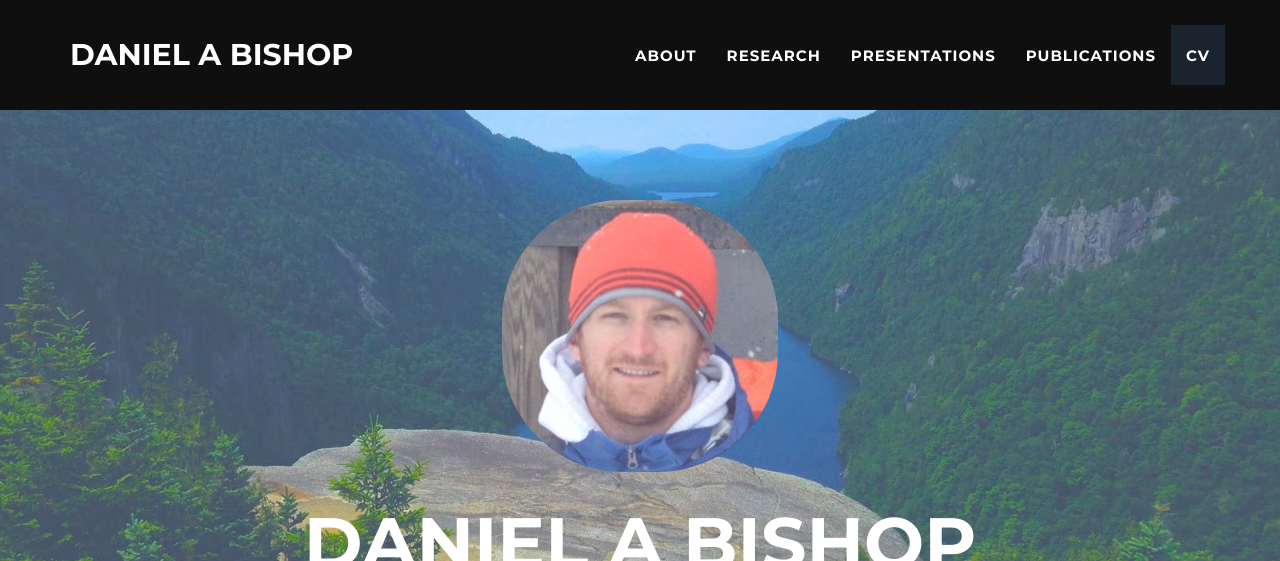
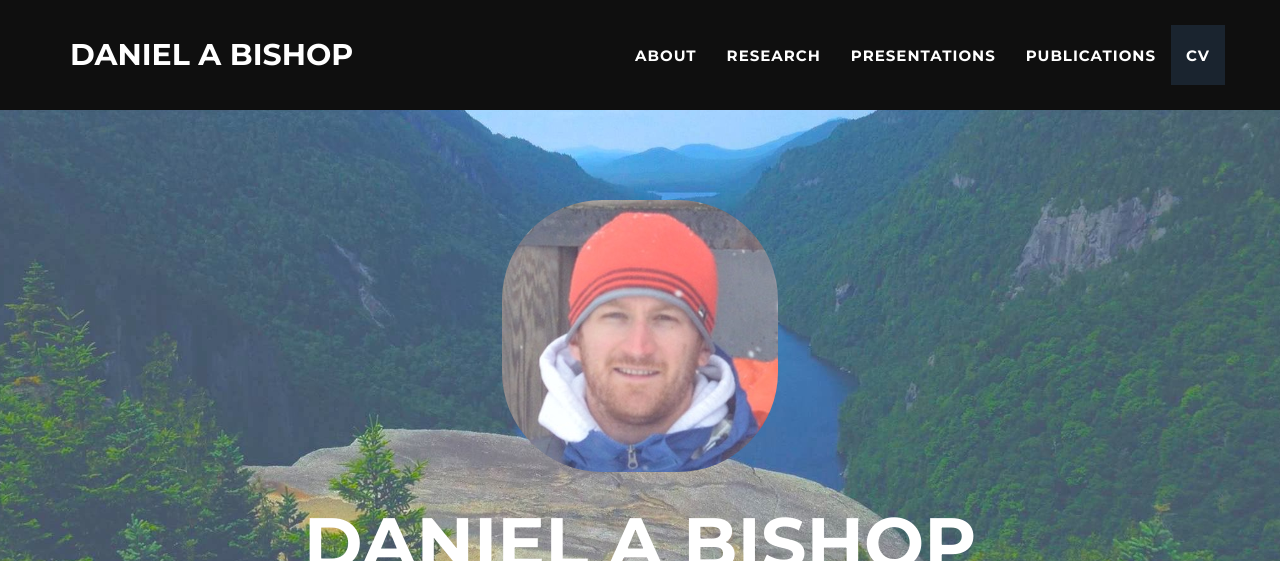
Before and after one commit to danielabishop/danielabishop.github.io, a Jekyll site: the page built from index.html, in a window 1280 px wide. Shown: the top 561 px of the page. Built offline with Jekyll 4.4.1, drawn with Linux system fonts in a browser that asks for light colours; some web fonts are replaced; comment, search, counter and statistics services are not loaded.

Commit message:
Image rounding

```diff
--- a/_includes/header.html
+++ b/_includes/header.html
@@ -3,7 +3,7 @@
         <div class="container">
             <div class="row">
                 <div class="col-lg-12">
-                    <img class="img-responsive" src="img/profile.jpg" alt="" style="border-radius:120px;">
+                    <img class="img-responsive" src="img/profile.jpg" alt="" style="border-radius:100px;">
                     <div class="intro-text">
                         <span class="name">{{ site.title }}</span>
                         <span class="skills">{{ site.skills }}</span>
```
Also changed, not shown: 6 other files.
